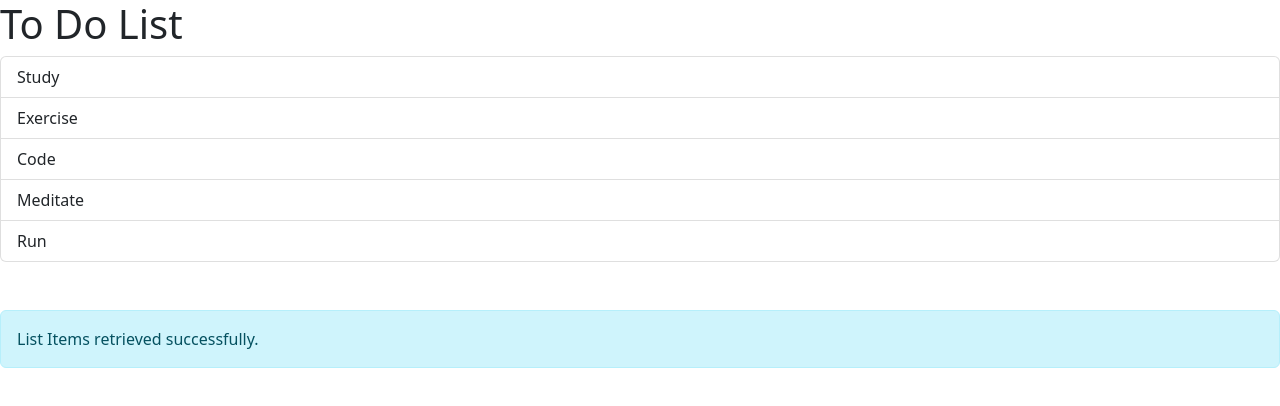
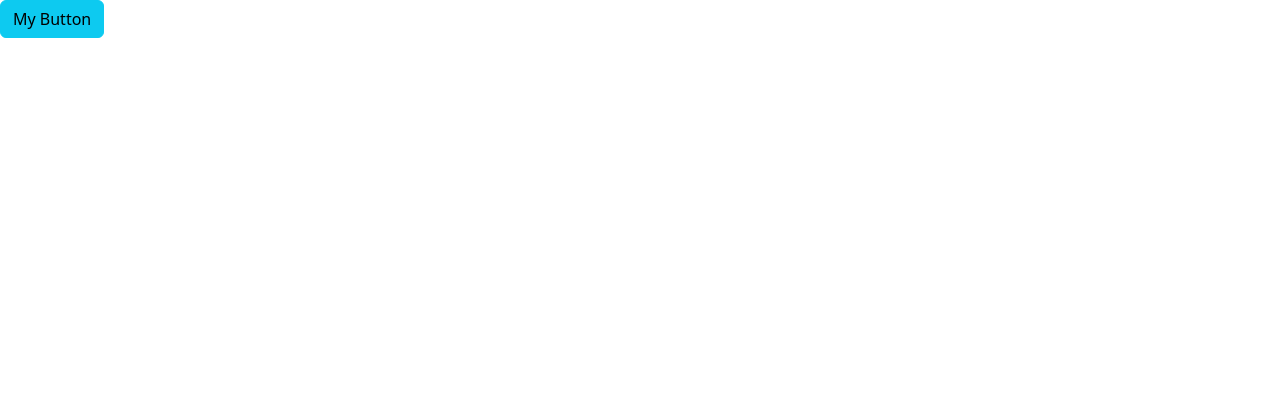
Before and after one commit to rajkumarpaneru/react-basics, a React (Vite) app: page / in a window 1280 px wide. Shown: the top 406 px of the page. Built offline with nearby package versions, Linux system fonts and the light colour scheme.

Commit message:
reusable button component with default argument

```diff
--- a/src/App.tsx
+++ b/src/App.tsx
@@ -2,6 +2,7 @@ import React from "react";
 import Message from "./Message";
 import ListGroup from "./components/ListGroup";
 import Alert from "./components/Alert";
+import Button from "./components/Button";
 
 const App = () => {
   let todos = ["Study", "Exercise", "Code", "Meditate", "Run"];
@@ -11,15 +12,23 @@ const App = () => {
   const handleSelectItem = (item: string) => {
     console.log(item);
   };
+
+  const handleOnClick = () => {
+    console.log("Clicked");
+  };
   return (
     <div>
-      <ListGroup
+      {/* <ListGroup
         items={todos}
         heading={heading}
         onSelectItem={handleSelectItem}
       />
 
-      <Alert>List Items retrieved successfully.</Alert>
+      <Alert>List Items retrieved successfully.</Alert> */}
+
+      <Button color="info" onClick={handleOnClick}>
+        My Button
+      </Button>
     </div>
   );
 };
--- /dev/null
+++ b/src/components/Button.tsx
@@ -0,0 +1,19 @@
+import React from "react";
+
+interface Props {
+  children: string;
+  color?: "primary" | "secondary" | "danger" | "success" | "warning" | "info";
+  onClick: () => void;
+}
+
+const Button = ({ children, color = "primary", onClick }: Props) => {
+  return (
+    <>
+      <button onClick={onClick} type="button" className={"btn btn-" + color}>
+        {children}
+      </button>
+    </>
+  );
+};
+
+export default Button;
```
